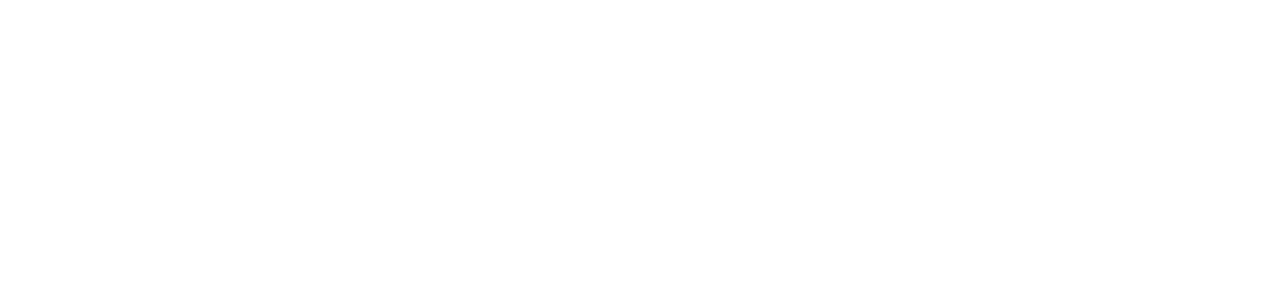
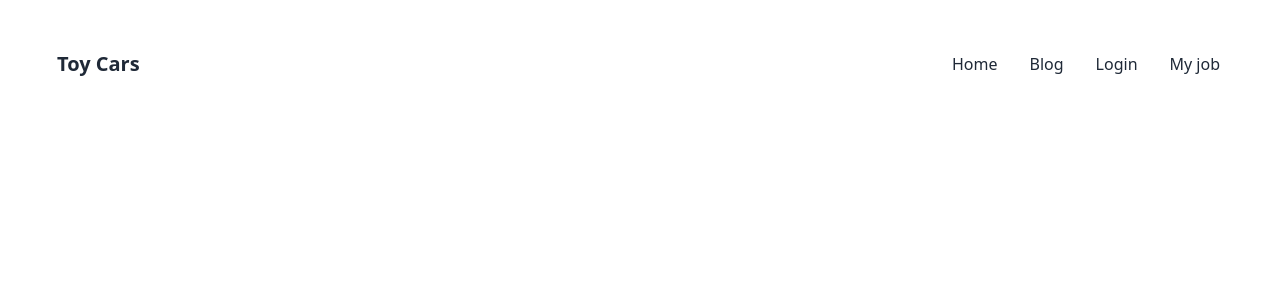
Before and after one commit to Rocky3112/toy-marketplace-client-side, a React (Vite) app: page / in a window 1280 px wide. Shown: the top 300 px of the page. Built offline with nearby package versions, Linux system fonts and the light colour scheme.

Commit message:
nav bar added

```diff
--- a/package.json
+++ b/package.json
@@ -11,6 +11,7 @@
   },
   "dependencies": {
     "daisyui": "^2.51.6",
+    "firebase": "^9.22.0",
     "localforage": "^1.10.0",
     "match-sorter": "^6.3.1",
     "react": "^18.2.0",
--- /dev/null
+++ b/src/Layouts/Main/Main.jsx
@@ -0,0 +1,12 @@
+import NavBar from "../NavBar/NavBar";
+
+
+const Main = () => {
+    return (
+        <div>
+            <NavBar></NavBar>
+        </div>
+    );
+};
+
+export default Main;
--- /dev/null
+++ b/src/Layouts/NavBar/NavBar.jsx
@@ -0,0 +1,24 @@
+/* eslint-disable no-unused-vars */
+import React from 'react';
+
+const NavBar = () => {
+    return (
+        <div className="navbar bg-base-100">
+  <div className="flex-1">
+    <a className="btn btn-ghost normal-case text-xl">Toy Cars</a>
+  </div>
+  <div className="flex-none">
+    <ul className="menu menu-horizontal px-1">
+      <li><a>Home</a></li>
+      <li tabIndex={0}>
+        <a>Blog</a>
+      </li>
+      <li><a>Login</a></li>
+      <li><a>My job</a></li>
+    </ul>
+  </div>
+</div>
+    );
+};
+
+export default NavBar;
--- a/src/routers/Routes.jsx
+++ b/src/routers/Routes.jsx
@@ -1,10 +1,12 @@
 /* eslint-disable no-unused-vars */
 import React from 'react';
 import { createBrowserRouter } from 'react-router-dom';
+import Main from '../Layouts/Main/Main';
 
 const router = createBrowserRouter([
     {
       path: "/",
+      element:<Main></Main>
 
     },
   ]);
```
Also changed, not shown: Firebase/firebase.config.js (added), 1 other file (tests, documents, lock files or other folders).
